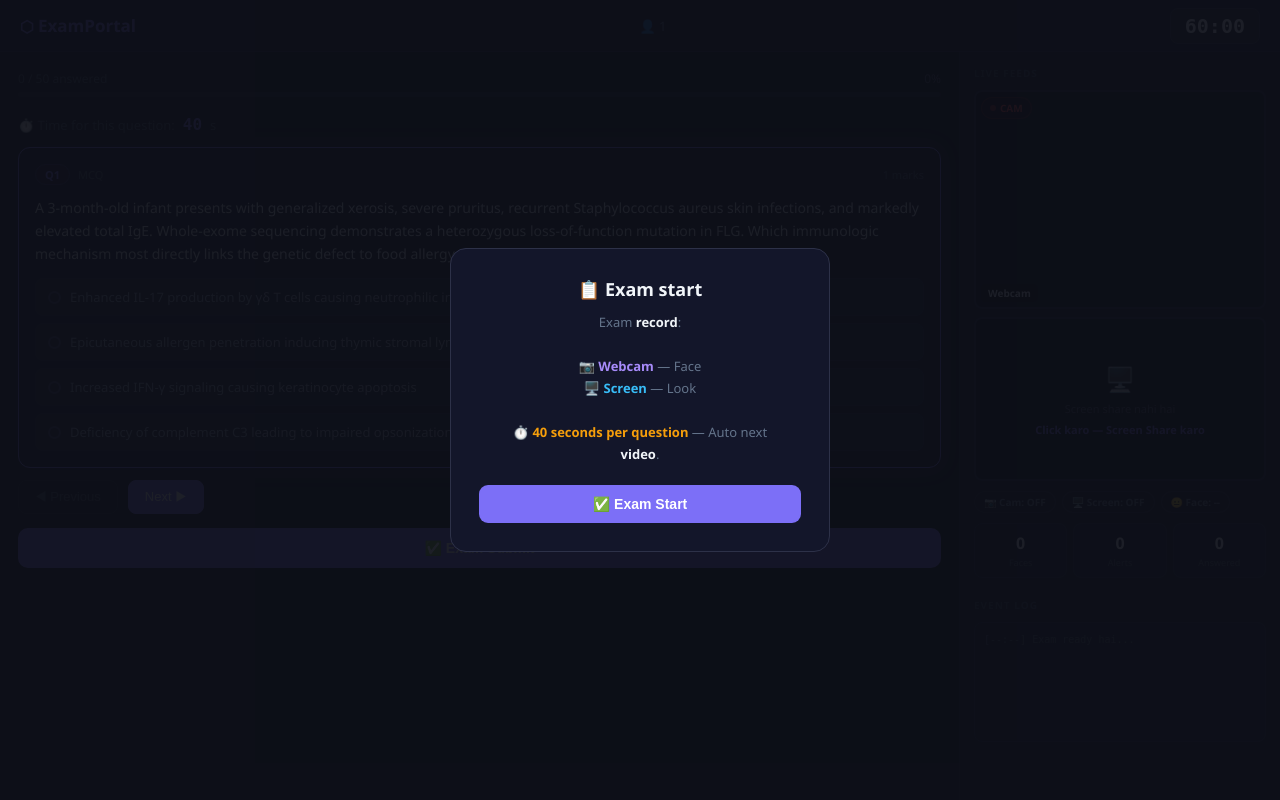
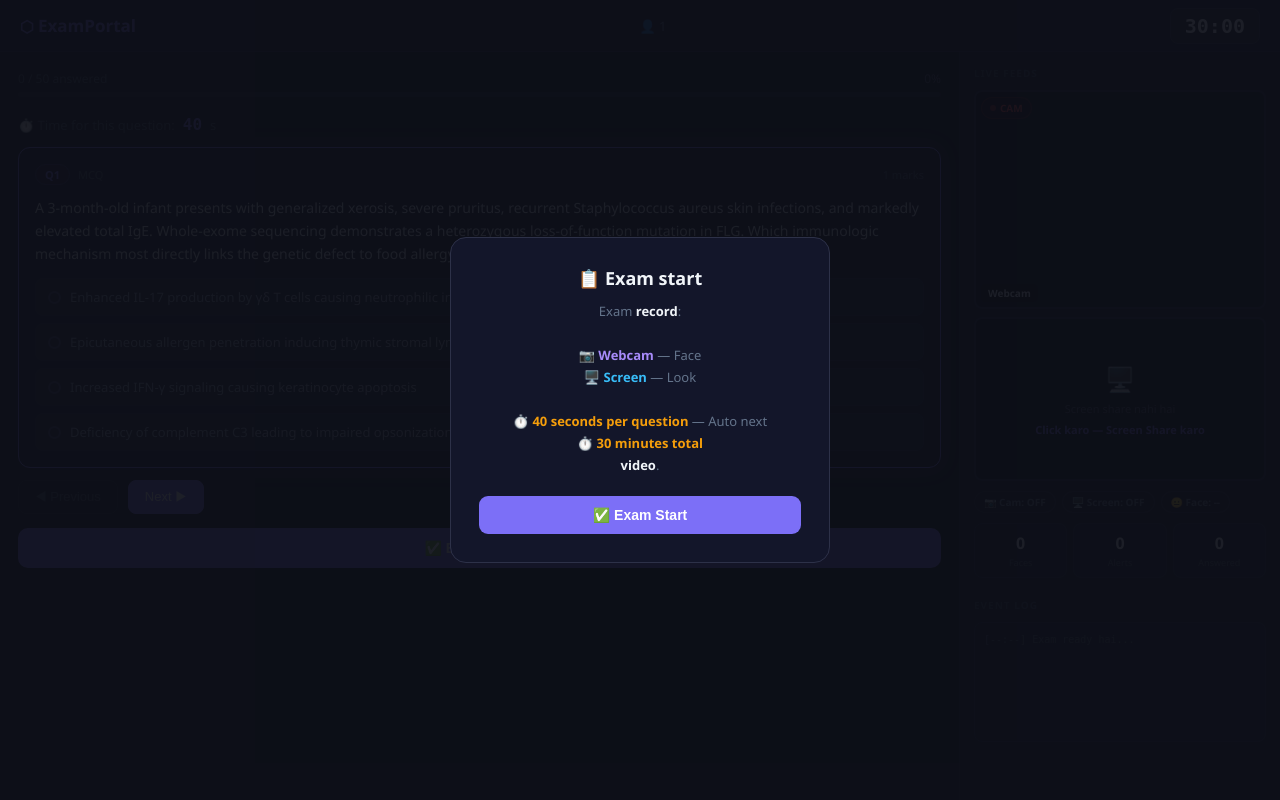
Before and after one commit to amitpal8429/exam-platform, a Flask app: page /exam/1 in a window 1280 px wide. Run offline with Flask 3, Linux system fonts and the light colour scheme; some libraries are stand-ins or nearby versions.

Commit message:
Optimized video upload: 30 min exam, 480x360 quality, 250kbps bitrate, 5s chunks, timeout 600s

```diff
--- a/templates/exam.html
+++ b/templates/exam.html
@@ -122,6 +122,7 @@ video,.screen-placeholder{width:100%;border-radius:8px;border:2px solid #1e2340;
     📷 <strong style="color:#a78bfa">Webcam</strong> — Face<br>
     🖥️ <strong style="color:#38bdf8">Screen</strong> — Look<br><br>
     ⏱️ <strong style="color:#f59e0b">40 seconds per question</strong> — Auto next<br>
+    ⏱️ <strong style="color:#f59e0b">30 minutes total</strong><br>
     <strong style="color:#f1f5f9">video</strong>.</p>
     <button class="modal-btn primary" onclick="startEverything()">✅ Exam Start</button>
   </div>
@@ -130,7 +131,7 @@ video,.screen-placeholder{width:100%;border-radius:8px;border:2px solid #1e2340;
 <div class="topbar">
   <div class="logo">⬡ ExamPortal</div>
   <div class="student-name">👤 {{ student_id|e }}</div>
-  <div class="timer" id="timerEl">60:00</div>
+  <div class="timer" id="timerEl">30:00</div>
 </div>
 
 <div class="layout">
@@ -235,7 +236,8 @@ video,.screen-placeholder{width:100%;border-radius:8px;border:2px solid #1e2340;
 const STUDENT = "{{ student_id|e|safe }}";
 const TOTAL = {{ questions|length }};
 let answers = {};
-let timeLeft = 3600;
+// ===== EXAM DURATION: 30 MINUTES (1800 seconds) =====
+let timeLeft = 1800;  // 30 minutes
 let timerRef = null;
 let alertCount = 0;
 let lastAlert = "";
@@ -284,7 +286,6 @@ function showQuestion(index) {
 
 function nextQuestion() {
   if (currentQuestionIndex < TOTAL - 1) {
-    // Save current answer if any
     currentQuestionIndex++;
     showQuestion(currentQuestionIndex);
   }
@@ -316,7 +317,6 @@ function startQuestionTimer() {
       qTimerRef = null;
       // Auto move to next question
       if (currentQuestionIndex < TOTAL - 1) {
-        // If MCQ not answered, mark as unanswered (leave blank)
         log("Time up! Moving to next question...", "w");
         currentQuestionIndex++;
         showQuestion(currentQuestionIndex);
@@ -350,7 +350,8 @@ async function startEverything() {
 async function startCamera() {
   try {
     camStream = await navigator.mediaDevices.getUserMedia({
-      video: { width: 640, height: 480, facingMode: "user" },
+      // ===== REDUCED VIDEO QUALITY: 480x360 =====
+      video: { width: 480, height: 360, facingMode: "user" },
       audio: false
     });
     document.getElementById("camVideo").srcObject = camStream;
@@ -358,14 +359,19 @@ async function startCamera() {
     log("Webcam ON — full recording shuru", "g");
     camBlobs = [];
     try {
-      camRecorder = new MediaRecorder(camStream, { mimeType: "video/webm;codecs=vp8" });
+      // ===== ADDED BITRATE FOR SMALLER FILES =====
+      camRecorder = new MediaRecorder(camStream, {
+        mimeType: "video/webm;codecs=vp8",
+        videoBitsPerSecond: 250000  // 250 kbps
+      });
     } catch (e) {
       camRecorder = new MediaRecorder(camStream);
     }
     camRecorder.ondataavailable = function(e) {
       if (e.data && e.data.size > 0) camBlobs.push(e.data);
     };
-    camRecorder.start(1000);
+    // ===== CHUNK SIZE INCREASED: 5 seconds =====
+    camRecorder.start(5000);
   } catch (e) {
     setBadge("badgeCam", "📷 Cam: BLOCKED", "red");
     log("Webcam blocked!", "w");
@@ -376,7 +382,11 @@ async function startCamera() {
 async function startScreen() {
   try {
     screenStream = await navigator.mediaDevices.getDisplayMedia({
-      video: { cursor: "always" },
+      video: {
+        cursor: "always",
+        width: 640,   // Reduced screen quality
+        height: 480
+      },
       audio: false
     });
     var sv = document.getElementById("screenVideo");
@@ -389,14 +399,18 @@ async function startScreen() {
     log("Screen full recording shuru", "b");
     screenBlobs = [];
     try {
-      screenRecorder = new MediaRecorder(screenStream, { mimeType: "video/webm;codecs=vp8" });
+      screenRecorder = new MediaRecorder(screenStream, {
+        mimeType: "video/webm;codecs=vp8",
+        videoBitsPerSecond: 250000
+      });
     } catch (e) {
       screenRecorder = new MediaRecorder(screenStream);
     }
     screenRecorder.ondataavailable = function(e) {
       if (e.data && e.data.size > 0) screenBlobs.push(e.data);
     };
-    screenRecorder.start(1000);
+    // ===== CHUNK SIZE INCREASED: 5 seconds =====
+    screenRecorder.start(5000);
     screenStream.getVideoTracks()[0].onended = function() {
       setBadge("badgeScreen", "🖥️ Screen: STOPPED", "orange");
       sendAlert("Screen share stopped");
```
Also changed, not shown: 1 other file.
